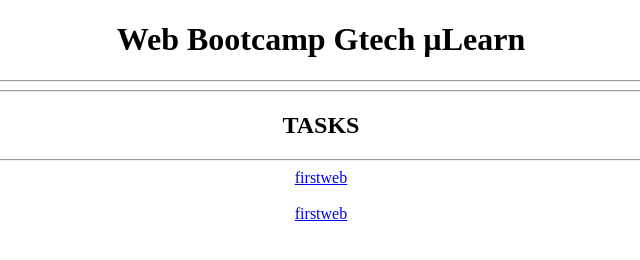
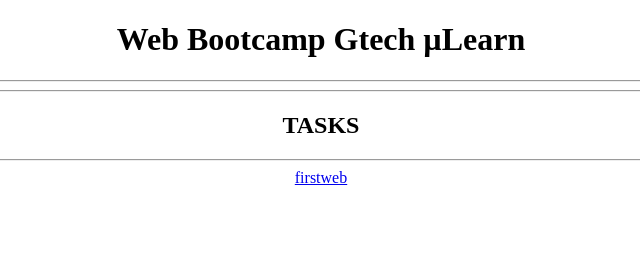
Before and after one commit to LeyaThomas/WebBootcamp_Mulearn, a plain HTML site: page index.html in a window 1280 px wide. Shown: the full height of the page, 319-959 px from the left. Drawn offline with Linux system fonts and the light colour scheme.

Commit message:
Update index.html

```diff
--- a/index.html
+++ b/index.html
@@ -9,7 +9,6 @@
     <h1>Web Bootcamp Gtech µLearn</h1><hr><hr>
     <h2>TASKS</h2><hr>
     <a target="_blank" href="firstweb/index.html">firstweb</a><br><br>
-    <a target="_blank" href="firstweb/index.html">firstweb</a><br><br>
 
 </body>
 </html>
```
